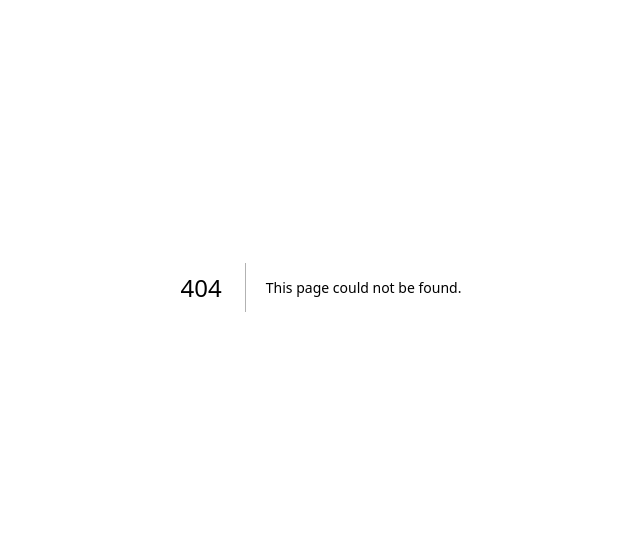
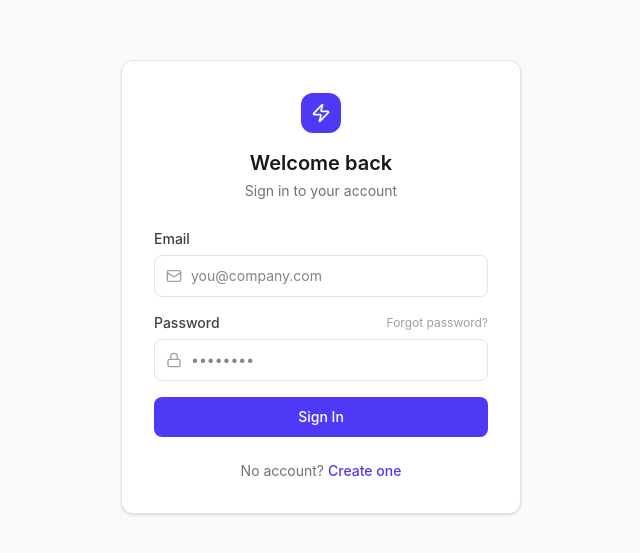
Before and after one commit to Nirvanjha2004/linkedin-automation, a Next.js app: page /login in a window 1280 px wide. Before the commit this address had no page. Shown: the part 113-666 px from the top of the page, without its empty margins (319-959 px from the left). Built offline with nearby package versions, Linux system fonts and the light colour scheme; no server answers.

Commit message:
fixed the auth page as well

```diff
--- /dev/null
+++ b/app/(auth)/login/page.tsx
@@ -0,0 +1,116 @@
+'use client';
+
+import { useState } from 'react';
+import Link from 'next/link';
+import { createClient } from '@/lib/supabase/client';
+import { useRouter } from 'next/navigation';
+import { toast } from 'sonner';
+import { Zap, Loader2, Mail, Lock } from 'lucide-react';
+
+export default function LoginPage() {
+  const router = useRouter();
+  const supabase = createClient();
+  const [email, setEmail] = useState('');
+  const [password, setPassword] = useState('');
+  const [loading, setLoading] = useState(false);
+  const [authError, setAuthError] = useState('');
+
+  const handleLogin = async (e: React.FormEvent) => {
+    e.preventDefault();
+    setLoading(true);
+    setAuthError('');
+    const { error } = await supabase.auth.signInWithPassword({ email, password });
+    if (error) {
+      setAuthError(error.message);
+      toast.error(error.message);
+      setLoading(false);
+    } else {
+      router.push('/dashboard');
+      router.refresh();
+    }
+  };
+
+  const baseInputCls =
+    'w-full pl-9 pr-3 py-2.5 border rounded-lg text-sm focus:outline-none focus:ring-2 focus:border-transparent transition-colors';
+  const inputCls = authError
+    ? `${baseInputCls} border-red-300 focus:ring-red-400`
+    : `${baseInputCls} border-zinc-200 focus:ring-indigo-500`;
+
+  return (
+    <div className="bg-white rounded-xl border border-zinc-200 shadow-sm w-full max-w-[400px] p-8">
+      <div className="flex flex-col items-center mb-7">
+        <div className="w-10 h-10 bg-indigo-600 rounded-xl flex items-center justify-center mb-4">
+          <Zap className="h-5 w-5 text-white" />
+        </div>
+        <h1 className="text-xl font-semibold text-zinc-900">Welcome back</h1>
+        <p className="text-sm text-zinc-500 mt-1">Sign in to your account</p>
+      </div>
+
+      <form onSubmit={handleLogin} className="space-y-4">
+        <div>
+          <label className="block text-sm font-medium text-zinc-700 mb-1.5">Email</label>
+          <div className="relative">
+            <Mail className="absolute left-3 top-1/2 -translate-y-1/2 h-4 w-4 text-zinc-400 pointer-events-none" />
+            <input
+              type="email"
+              value={email}
+              onChange={(e) => { setEmail(e.target.value); setAuthError(''); }}
+              required
+              placeholder="you@company.com"
+              className={inputCls}
+            />
+          </div>
+        </div>
+
+        <div>
+          <div className="flex items-center justify-between mb-1.5">
+            <label className="block text-sm font-medium text-zinc-700">Password</label>
+            <Link
+              href="/forgot-password"
+              className="text-xs text-zinc-400 hover:text-indigo-600 transition-colors"
+            >
+              Forgot password?
+            </Link>
+          </div>
+          <div className="relative">
+            <Lock className="absolute left-3 top-1/2 -translate-y-1/2 h-4 w-4 text-zinc-400 pointer-events-none" />
+            <input
+              type="password"
+              value={password}
+              onChange={(e) => { setPassword(e.target.value); setAuthError(''); }}
+              required
+              placeholder="••••••••"
+              className={inputCls}
+            />
+          </div>
+        </div>
+
+        {authError && (
+          <p className="text-xs text-red-500 -mt-1">{authError}</p>
+        )}
+
+        <button
+          type="submit"
+          disabled={loading}
+          className="w-full flex items-center justify-center gap-2 py-2.5 bg-indigo-600 text-white rounded-lg text-sm font-medium hover:bg-indigo-700 disabled:opacity-60 transition-colors mt-2"
+        >
+          {loading ? (
+            <>
+              <Loader2 className="h-4 w-4 animate-spin" />
+              Signing in...
+            </>
+          ) : (
+            'Sign In'
+          )}
+        </button>
+      </form>
+
+      <p className="text-center mt-6 text-sm text-zinc-500">
+        No account?{' '}
+        <Link href="/register" className="text-indigo-600 font-medium hover:underline">
+          Create one
+        </Link>
+      </p>
+    </div>
+  );
+}
```
